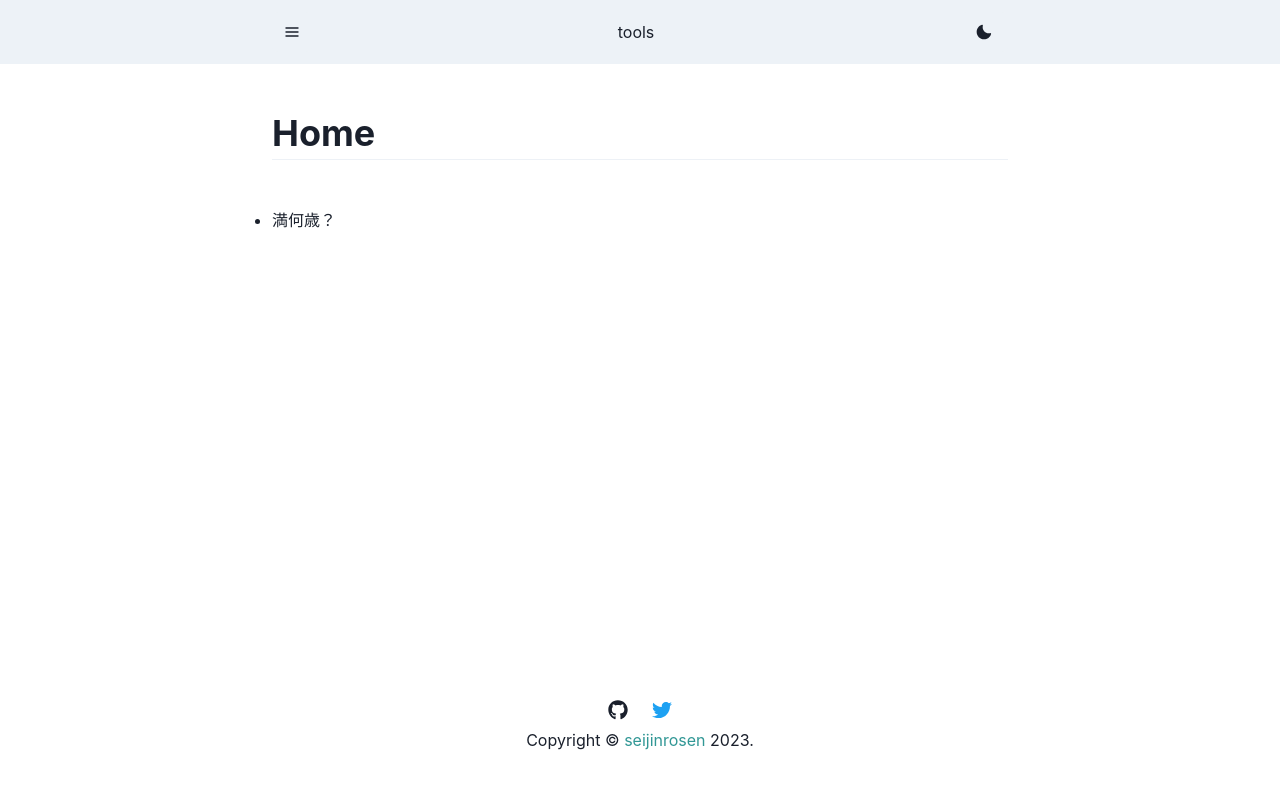
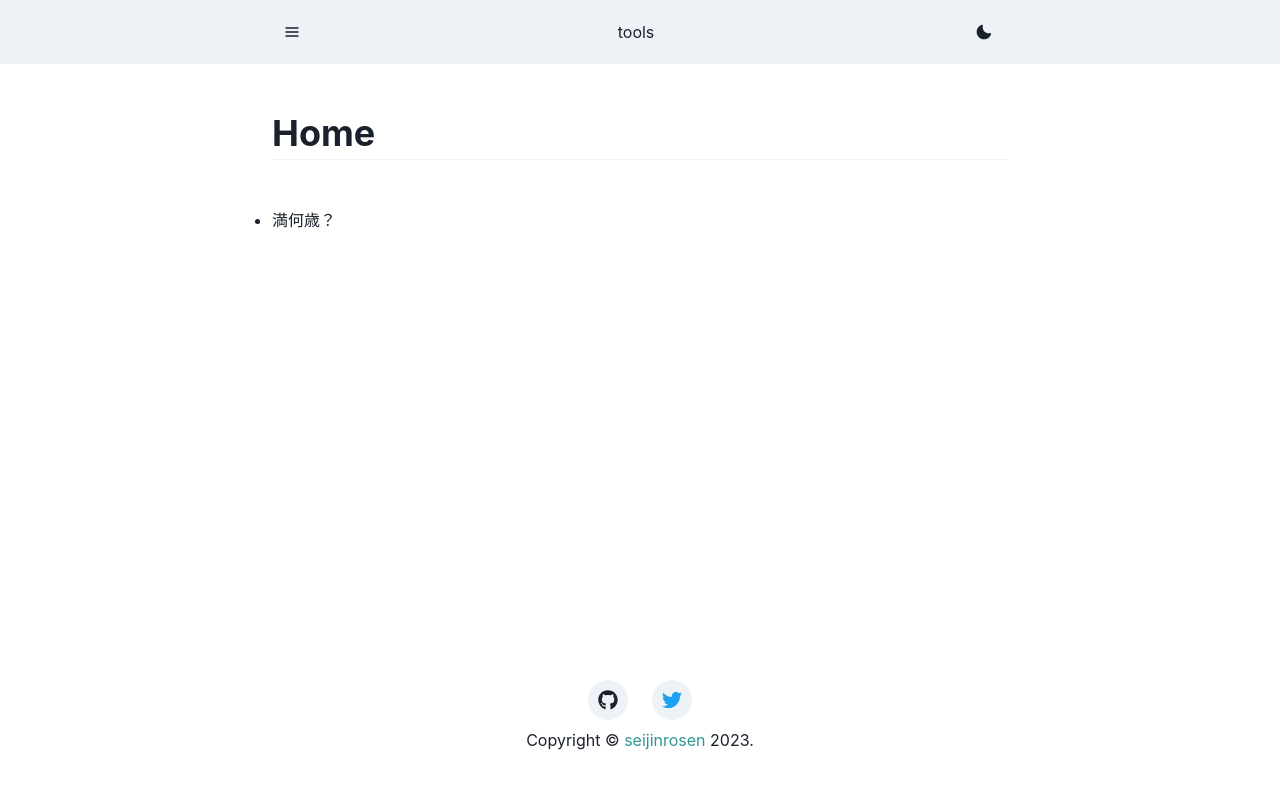
Before and after one commit to seijinrosen/tools, a Next.js app: page / in a window 1280 px wide. Shown: the top 788 px of the page. Built offline with nearby package versions, Linux system fonts and the light colour scheme.

Commit message:
IconButton に変更

```diff
--- a/src/components/footer/index.tsx
+++ b/src/components/footer/index.tsx
@@ -1,4 +1,4 @@
-import { Link, Stack, Text, VStack } from "@chakra-ui/react";
+import { IconButton, Link, Stack, Text, VStack } from "@chakra-ui/react";
 import { FaGithub, FaTwitter } from "react-icons/fa";
 
 const Footer = () => {
@@ -6,10 +6,18 @@ const Footer = () => {
     <VStack as="footer" mt="auto" mb={12}>
       <Stack mt={4} direction="row" spacing={6}>
         <Link href="https://github.com/seijinrosen/tools" isExternal>
-          <FaGithub fontSize={20} />
+          <IconButton
+            aria-label="GitHub link"
+            icon={<FaGithub fontSize={20} />}
+            isRound
+          />
         </Link>
         <Link href="https://twitter.com/seijinrosen" isExternal>
-          <FaTwitter fontSize={20} color="#1DA1F2" />
+          <IconButton
+            aria-label="Twitter link"
+            icon={<FaTwitter fontSize={20} color="#1DA1F2" />}
+            isRound
+          />
         </Link>
       </Stack>
       <Text>
```
